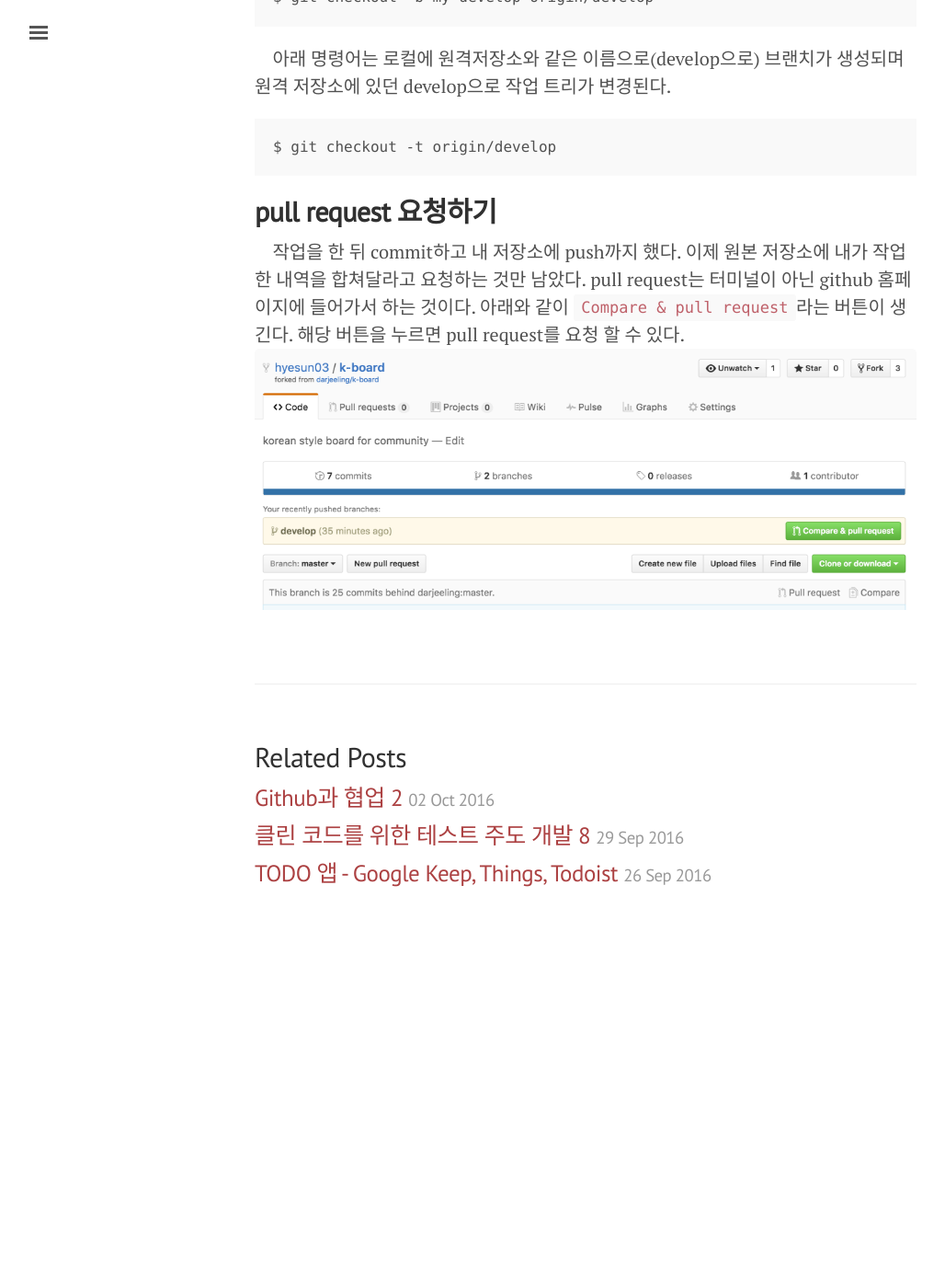
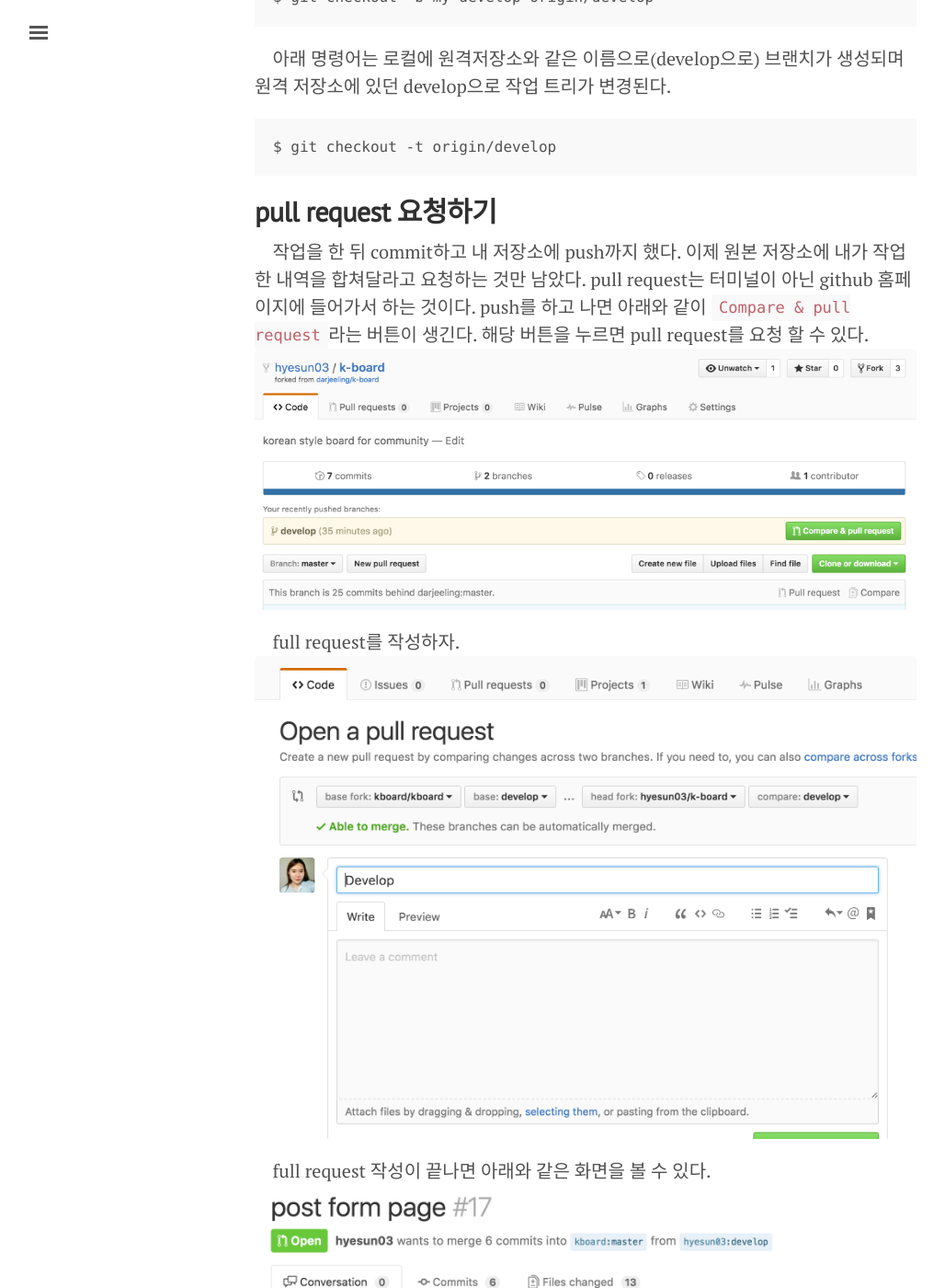
Before and after one commit to hyesun03/hyesun03.github.io, a Jekyll site: the page built from _posts/2016-09-30-githubCooperation01.md, in a window 1280 px wide and 1400 px high, scrolled down 2857 px. Shown: the whole window at 92% size, without its empty margins (3-1031 px from the left). Built offline with Jekyll 4.4.1, drawn with Linux system fonts in a browser that asks for light colours; comment, search, counter and statistics services are not loaded; before the commit the page ends 3882 px from its top, so only the background shows below that.

Commit message:
이미지 이름 변경 및 github과 협업 포스팅 완료

```diff
--- a/_posts/2016-09-30-githubCooperation01.md
+++ b/_posts/2016-09-30-githubCooperation01.md
@@ -75,5 +75,9 @@ upstream	https://github.com/kboard/kboard.git (push)</pre>
 </pre>
 
 ## **pull request 요청하기**
-&nbsp;&nbsp;&nbsp; 작업을 한 뒤 commit하고 내 저장소에 push까지 했다. 이제 원본 저장소에 내가 작업 한 내역을 합쳐달라고 요청하는 것만 남았다. pull request는 터미널이 아닌 github 홈페이지에 들어가서 하는 것이다. 아래와 같이 `Compare & pull request`라는 버튼이 생긴다. 해당 버튼을 누르면 pull request를 요청 할 수 있다.
-![Compare & pull request 버튼 생김]({{ site.url }}/images/djangoTDD_7.png)
+&nbsp;&nbsp;&nbsp; 작업을 한 뒤 commit하고 내 저장소에 push까지 했다. 이제 원본 저장소에 내가 작업 한 내역을 합쳐달라고 요청하는 것만 남았다. pull request는 터미널이 아닌 github 홈페이지에 들어가서 하는 것이다. push를 하고 나면 아래와 같이 `Compare & pull request`라는 버튼이 생긴다. 해당 버튼을 누르면 pull request를 요청 할 수 있다.
+![Compare & pull request 버튼 생김]({{ site.url }}/images/git_00.png)
+&nbsp;&nbsp;&nbsp; full request를 작성하자.
+![open a pull request]({{ site.url }}/images/git_01.png)
+&nbsp;&nbsp;&nbsp; full request 작성이 끝나면 아래와 같은 화면을 볼 수 있다.
+![open a pull request]({{ site.url }}/images/git_02.png)
```
Also changed, not shown: _posts/2016-09-19-djangoTDD01.md (+3 -3 lines), _posts/2016-09-29-djangoTDD08.md (+2 -2 lines), _posts/2016-10-02-githubCooperation02.md (+2 -0 lines), images/djangoTDD_00.png (renamed from images/djangoTDD_0.png), images/djangoTDD_01.png (renamed from images/djangoTDD_1.png), images/djangoTDD_02.png (renamed from images/djangoTDD_2.png), images/djangoTDD_03.png (renamed from images/djangoTDD_3.png), images/djangoTDD_04.png (renamed from images/djangoTDD_4.png), images/djangoTDD_05.png (renamed from images/djangoTDD_5.png), images/djangoTDD_06.png (renamed from images/djangoTDD_6.png), images/git_00.png (renamed from images/djangoTDD_7.png), images/git_01.png (added), images/git_02.png (added), 2 other files.
